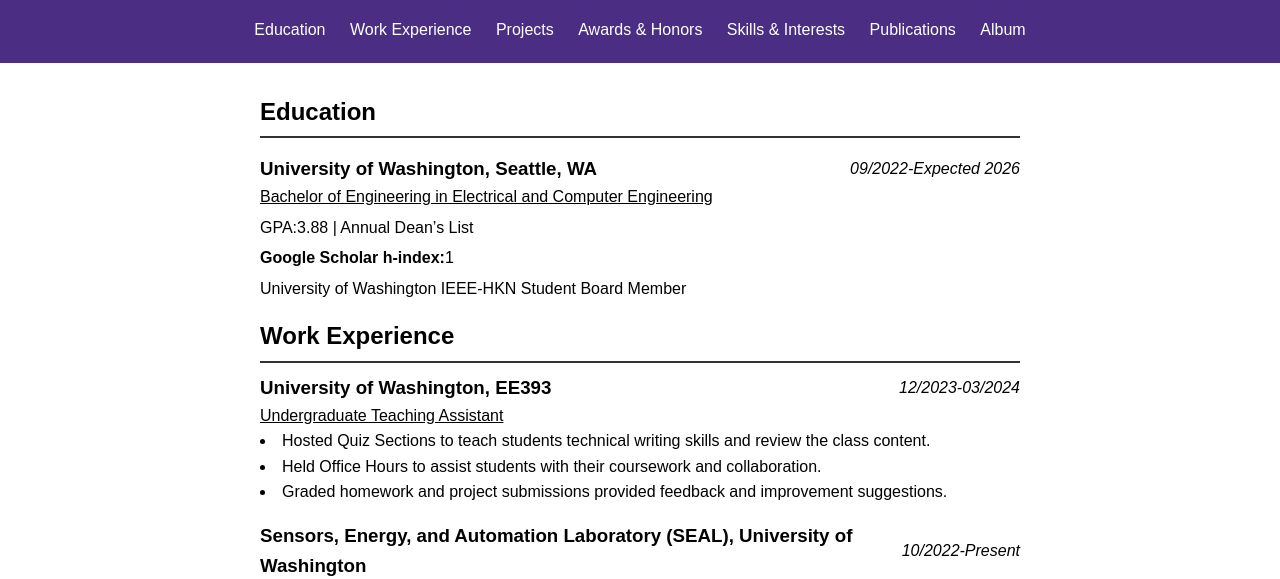
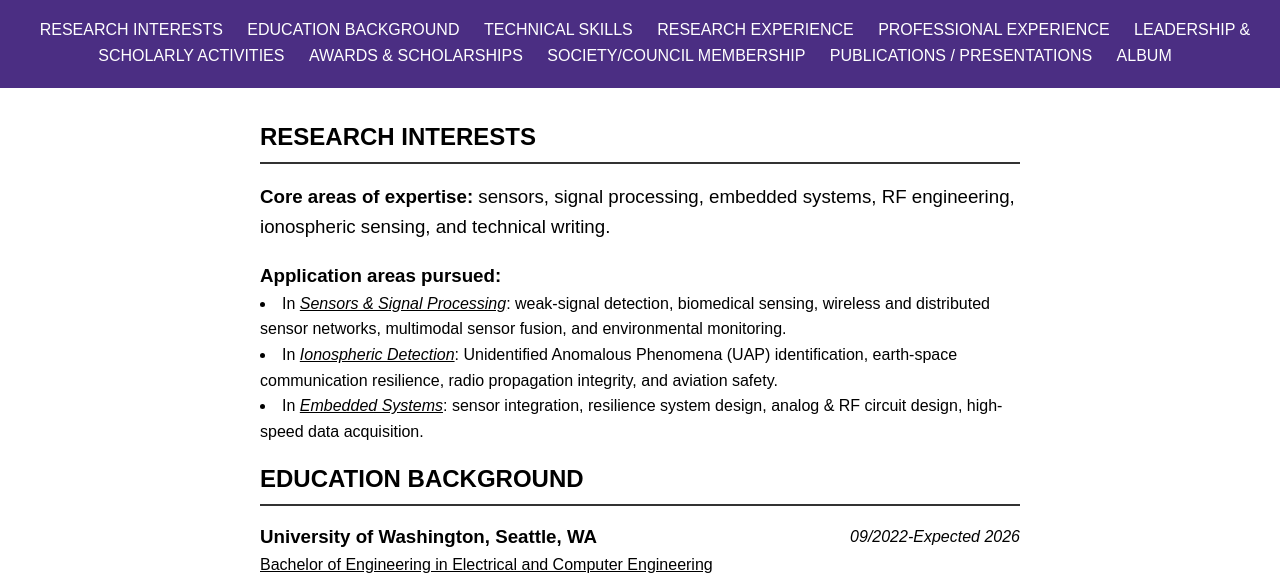
Before and after one commit to Legendstime/resume, a plain HTML site: page index.html in a window 1280 px wide. Shown: the part 173-752 px from the top of the page. Drawn offline with Linux system fonts and the light colour scheme.

Commit message:
add research interests

```diff
--- a/index.html
+++ b/index.html
@@ -18,19 +18,43 @@
         </div>
         <nav>
             <ul>
-                <li><a href="#education">Education</a></li>
+                <!-- <li><a href="#education">Education</a></li>
                 <li><a href="#experience">Work Experience</a></li>
                 <li><a href="#projects">Projects</a></li>
                 <li><a href="#awardsAndHonors">Awards & Honors</a></li>
                 <li><a href="#skillsAndInterests">Skills & Interests</a></li>
                 <li><a href="#publications">Publications</a></li>
-                <li><a href="#album">Album</a></li>
+                <li><a href="#album">Album</a></li> -->
+                <li><a href="#RESEARCH_INTERESTS">RESEARCH INTERESTS</a></li>
+                <li><a href="#EDUCATION_BACKGROUND">EDUCATION BACKGROUND</a></li>
+                <li><a href="#TECHNICAL_SKILLS">TECHNICAL SKILLS</a></li>
+                <li><a href="#RESEARCH_EXPERIENCE">RESEARCH EXPERIENCE</a></li>
+                <li><a href="#PROFESSIONAL_EXPERIENCE">PROFESSIONAL EXPERIENCE</a></li>
+                <li><a href="#LEADERSHIP&SCHOLARLY_ACTIVITIES">LEADERSHIP & SCHOLARLY ACTIVITIES</a></li>
+                <li><a href="#AWARDS&SCHOLARSHIPS">AWARDS & SCHOLARSHIPS</a></li>
+                <li><a href="#SOCIETY/COUNCIL_MEMBERSHIP">SOCIETY/COUNCIL MEMBERSHIP</a></li>
+                <li><a href="#PUBLICATIONS/PRESENTATIONS">PUBLICATIONS / PRESENTATIONS</a></li>
+                <li><a href="#ALBUM">ALBUM</a></li>
             </ul>
         </nav>
     </header>
     <main>
-        <section id="education">
-            <h2>Education</h2>
+        <section id="RESEARCH_INTERESTS">
+            <h2>RESEARCH INTERESTS</h2>
+
+            <h3>Core areas of expertise: <span style="font-weight: normal;">sensors, signal processing, embedded systems, RF engineering, ionospheric
+                    sensing, and technical writing.</span></h3>
+            <div class="sub-header">
+                    <h3><b>Application areas pursued: </b></h3>
+            </div>
+                <li>In <i><u>Sensors & Signal Processing</u></i>: weak-signal detection, biomedical sensing, wireless and distributed sensor networks, multimodal sensor fusion, and environmental monitoring.</li>
+                <li>In <i><u>Ionospheric Detection</u></i>: Unidentified Anomalous Phenomena (UAP) identification, earth-space communication resilience, radio propagation integrity, and aviation safety.</li>
+                <li>In <i><u>Embedded Systems</u></i>: sensor integration, resilience system design, analog & RF circuit design, high-speed data acquisition.</li>
+            <p></p>
+        </section>
+
+        <section id="EDUCATION_BACKGROUND">
+            <h2>EDUCATION BACKGROUND</h2>
             <ul>
                 <li>
                     <div class="sub-header">
```
